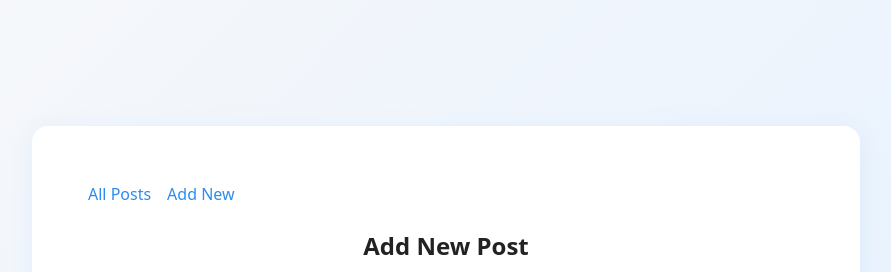
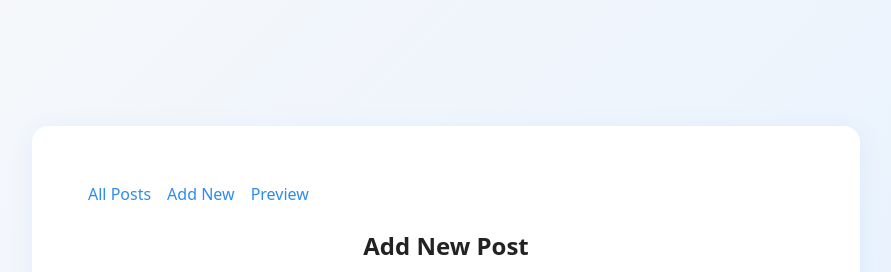
Before and after one commit to ahmadnaufalhakim/sv-fe-test-2023, a React (Vite) app: page /add in a window 1280 px wide. Shown: the top 272 px of the page, without its empty margins (194-1085 px from the left). Built offline with nearby package versions, Linux system fonts and the light colour scheme.

Commit message:
fix: forgor to add the `Preview` page to the router

```diff
--- a/src/App.jsx
+++ b/src/App.jsx
@@ -5,6 +5,7 @@ import AllPosts from './pages/AllPosts'
 import './App.css'
 import AddNew from './pages/AddNew'
 import EditPost from './pages/EditPost'
+import Preview from './pages/Preview'
 
 const App = () => {
   return (
@@ -14,11 +15,13 @@ const App = () => {
           <nav className='flex gap-4 mb-6'>
             <Link to="/">All Posts</Link>
             <Link to="/add">Add New</Link>
+            <Link to="/preview">Preview</Link>
           </nav>
           <Routes>
             <Route path="/" element={<AllPosts />} />
             <Route path="/add" element={<AddNew />} />
             <Route path="/edit/:id" element={<EditPost />} />
+            <Route path="/preview" element={<Preview />} />
           </Routes>
         </div>
       </Router>
```
